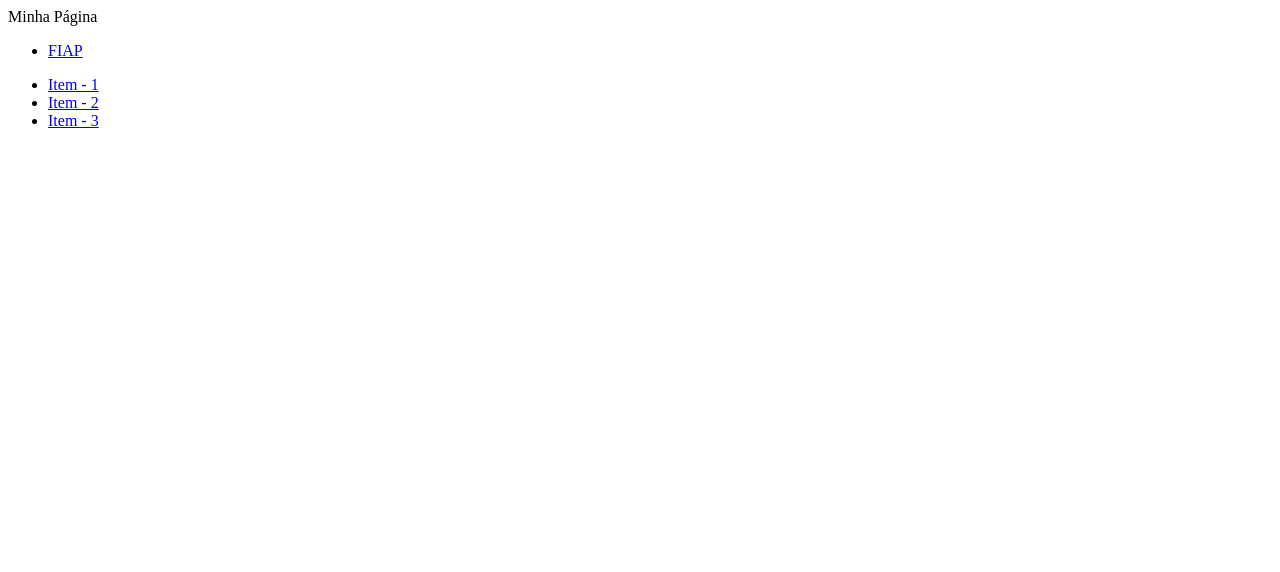
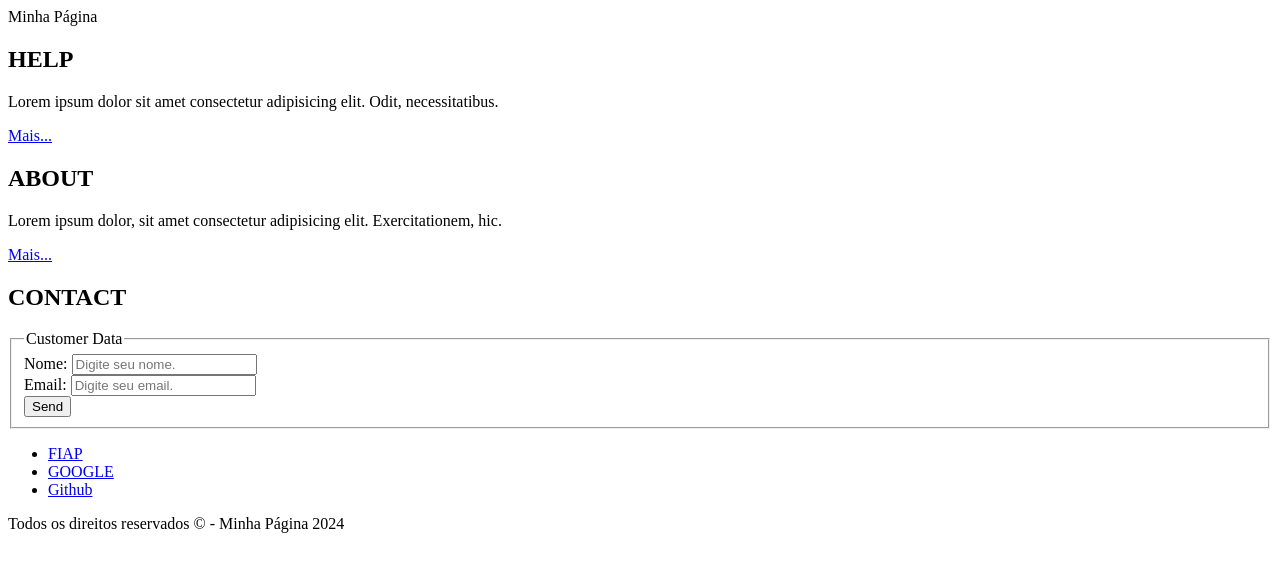
Before and after one commit to pdroandrad/projeto-inicial, a plain HTML site: page index.html in a window 1280 px wide. Drawn offline with Linux system fonts and the light colour scheme.

Commit message:
Refatorando o projeto e adicionando nova seções.

```diff
--- a/index.html
+++ b/index.html
@@ -13,26 +13,56 @@
 					Minha Página
 				</h1>
 
-				<nav>
-					<!-- Unodered List-->
-				  <ul>
-					<!-- List Item-->
-					<li> <a href="https://www2.fiap.com.br/">FIAP</a></li>
-					<!-- List Item-->
-				  </ul>
-				</nav>
 			</header>
+		<section class="conteudo">
+			<div>
+				<h2>HELP</h2>
+				<p>Lorem ipsum dolor sit amet consectetur adipisicing elit. Odit, necessitatibus.</p>
+				<a href="#">Mais...</a>
+			</div>
+			<div>
+				<h2>ABOUT</h2>
+				<p>Lorem ipsum dolor, sit amet consectetur adipisicing elit. Exercitationem, hic.</p>
+				<a href="#">Mais...</a>
+			</div>
+			<div>
+				<h2>CONTACT</h2>
+				<form>
+					<fieldset>
+						<legend>Customer Data</legend>
+						<div>
+							<label for="idNm">Nome:</label>
+							<input type="text" name="txtNm" id="idNm" placeholder="Digite seu nome."/>
+						</div>
+						<div>
+							<label for="idEmail">Email:</label>
+							<input type="text" name="txtEmail" id="Email" placeholder="Digite seu email."/>
+						</div>
+						<div>
+							<button type="button">Send</button>
+						</div>
+					</fieldset>
+				</form>
+			</div>
+		</section>
 
 
-			<header>
-				<nav>
-					<ul>
-						<li><a href="https://www.google.com/">Item - 1</a></li>
-						<li><a href="#">Item - 2</a></li>
-						<li><a href="#">Item - 3</a></li>
-					</ul>
-				</nav>
-			</header>
+		<footer class="rodape">
+			<nav>
+			  <!-- Unordered List-->
+			  <ul>
+				<!-- List Item-->
+				<li><a href="https://www2.fiap.com.br" target="_blank">FIAP</a></li>
+				<li>
+				  <a href="https://www.google.com.br" target="_blank">GOOGLE</a>
+				</li>
+				<li><a href="https://github.com" target="_blank">Github</a></li>
+				<!-- List Item-->
+			  </ul>
+			</nav>
+			<p>Todos os direitos reservados &copy; - Minha Página 2024</p>
+		  </footer>
+
 		</div>
 	</body>
 </html>
```
